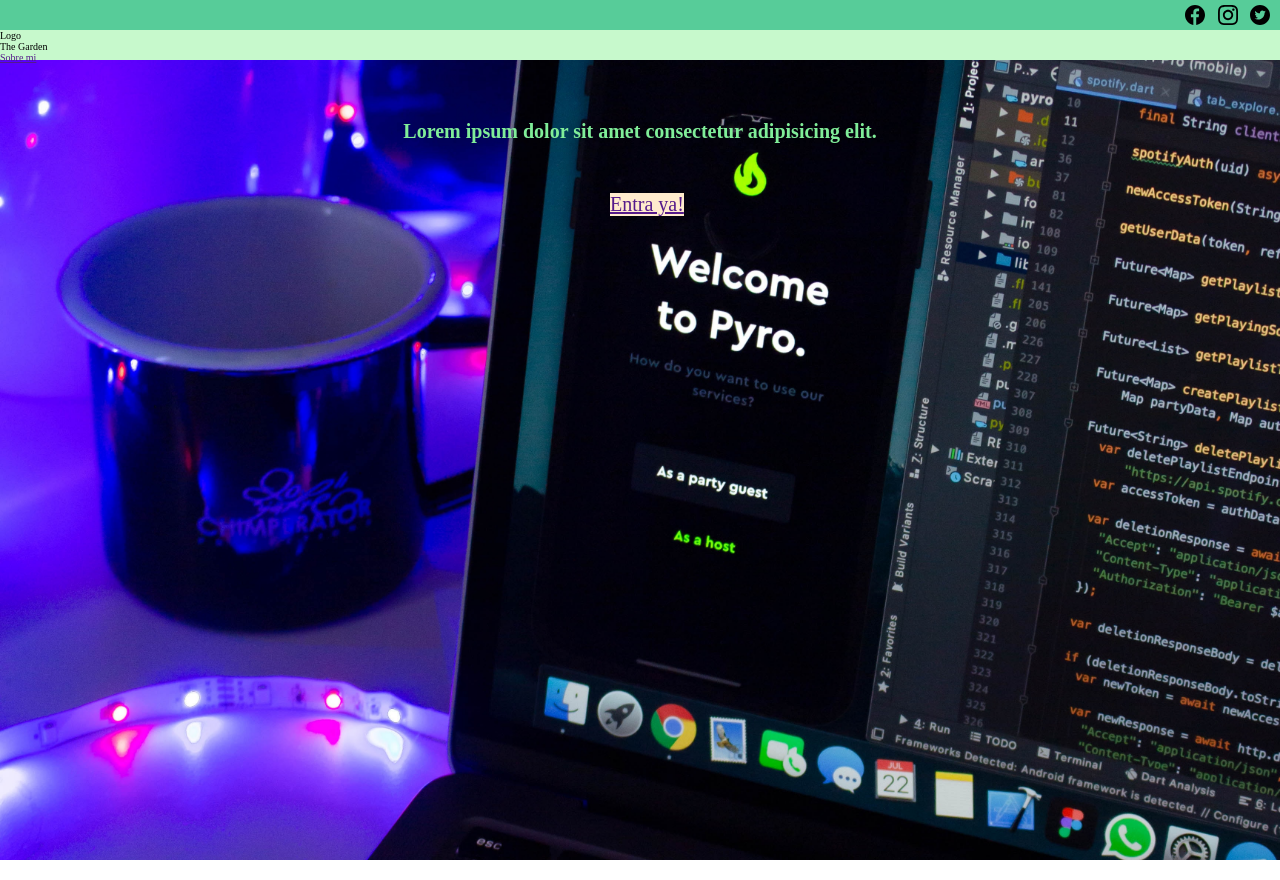
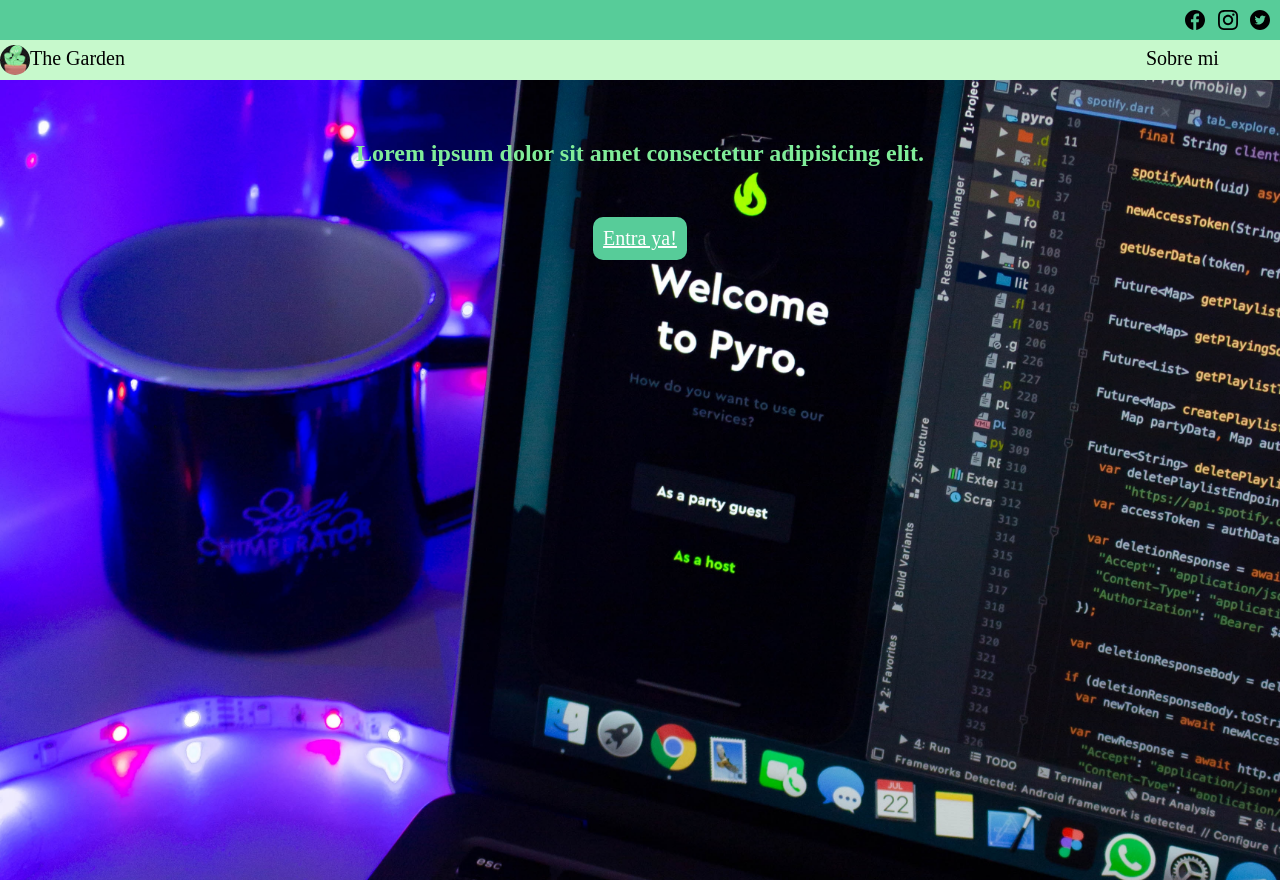
Before and after one commit to ChuckThePlant13/-ChuckThePlant13.github.io, a plain HTML site: page index.html in a window 1280 px wide. Drawn offline with Linux system fonts and the light colour scheme.

Commit message:
Index terminado

```diff
--- a/CSS/mainStyles.css
+++ b/CSS/mainStyles.css
@@ -9,7 +9,7 @@
 header nav {
     min-width: 320px;
     width: 100%;
-    height: 30px;
+    height: 40px;
     display: flex;
     justify-content: flex-end;
     background-color: #57cc99;
@@ -26,7 +26,7 @@
     background-size: contain;
     width: 20px;
     height: 20px;
-    margin-top: 5px;
+    margin-top: 10px;
 }
 header .instagram-logo {
     background-image: url('/Assets/instagram.svg');
@@ -46,8 +46,30 @@
 }
 header section{
     width: 100%;
+    height: 40px;
+    background-color: #c7f9cc;
+    display: flex;
+}
+header section .header-logo {
+    background-image: url('/Assets/plant.jpg');
+    background-position: center;
+    background-size: cover;
+    background-repeat: no-repeat;
+    width: 30px;
     height: 30px;
-    background-color: #c7f9cc;
+    border-radius: 15px;
+    margin-top: 5px;
+}
+header section p {
+    font-size: 2rem;
+    margin-top: 7px;
+}
+header section .sobremi {
+    margin-top: 7px;
+    font-size: 2rem;
+    margin-left: calc(90% - 70px);
+    text-decoration: none;
+    color: black;
 }
 main {
     width: 100%;
@@ -57,16 +79,21 @@
     background-position: center;
     background-size: cover;
     background-repeat: no-repeat;
+    display: flex;
+    flex-direction: column;
+    align-items: center;
 }
 main h1 {
     padding-top: 60px;
     color: #80ed99;
     text-align: center;
+    font-size: 2.4rem;
 }
 main .main-button {
-    position: absolute;
-    left: calc(50% - 30px);
     margin-top: 50px;
-    background-color: blanchedalmond;
     font-size: 2rem;
+    background-color: #57cc99;
+    color: white;
+    border-radius: 10px;
+    padding: 10px;
 }
--- a/index.html
+++ b/index.html
@@ -1,5 +1,6 @@
 <!DOCTYPE html>
 <html lang="en">
+
 <head>
     <meta charset="UTF-8">
     <meta http-equiv="X-UA-Compatible" content="IE=edge">
@@ -7,19 +8,25 @@
     <link rel="stylesheet" href="css/mainStyles.css">
     <title>Document</title>
 </head>
+
 <body>
     <header>
         <nav>
             <ul>
-                <li><a href="https://www.facebook.com/leobardo.garciasamaniego/"></a><span class="facebook-logo"></span></li>
+                <li><a href="https://www.facebook.com/leobardo.garciasamaniego/"></a><span class="facebook-logo"></span>
+                </li>
                 <li><a href="/"></a><span class="instagram-logo"></span></li>
                 <li><a href="/"></a><span class="twitter-logo"></span></li>
             </ul>
         </nav>
         <section>
-            <span class="header-logo">Logo</span>
-            <p>The Garden</p>
-            <a class="sobremi" href="">Sobre mi</a>
+            <section class="info-left">
+                <span class="header-logo"></span>
+                <p>The Garden</p>
+            </section>
+            <section class="info-right">
+                <a class="sobremi" href="">Sobre mi</a>
+            </section>
         </section>
     </header>
     <main class="background-img">
@@ -27,4 +34,5 @@
         <a class="main-button" href="">Entra ya!</a>
     </main>
 </body>
+
 </html>
```
